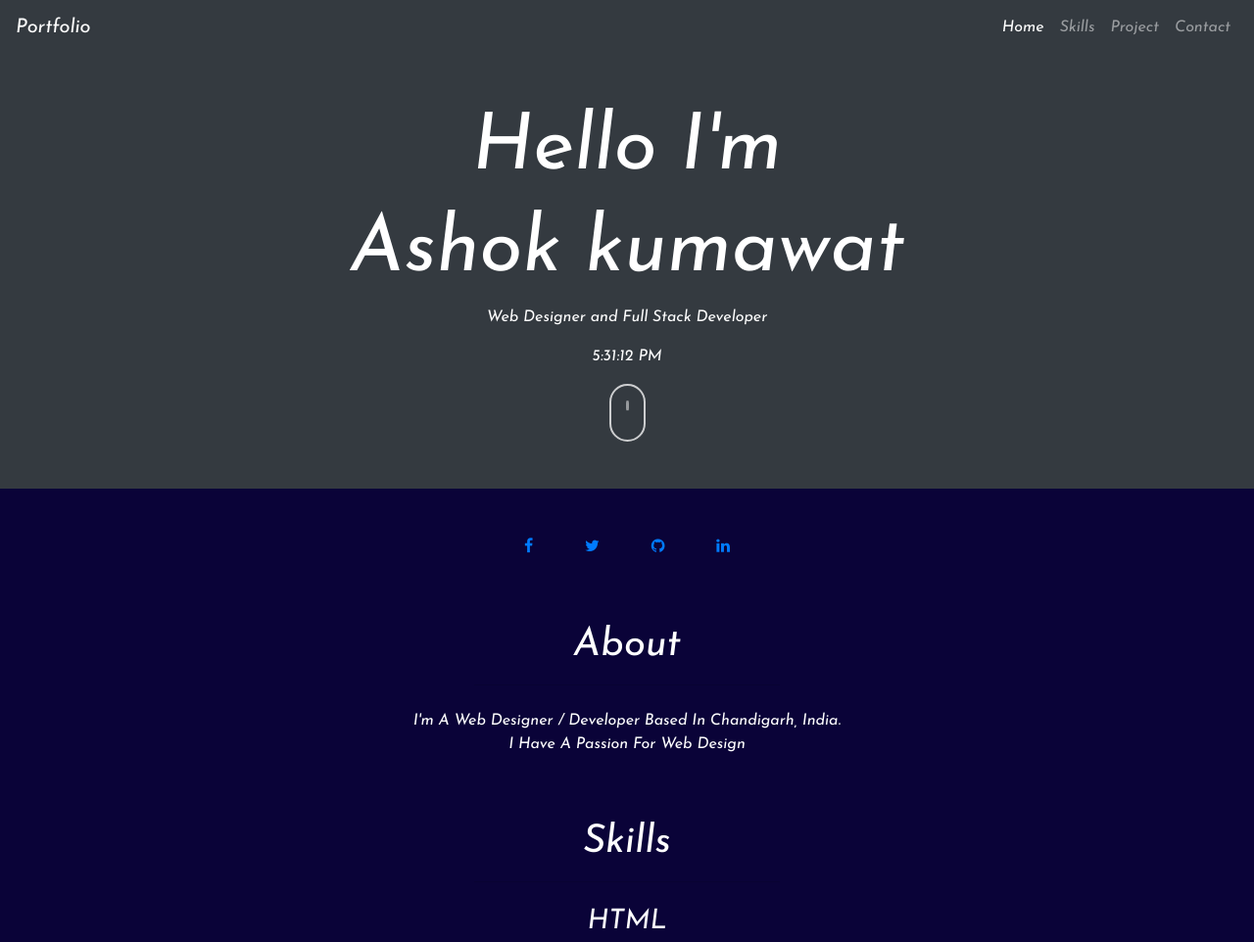
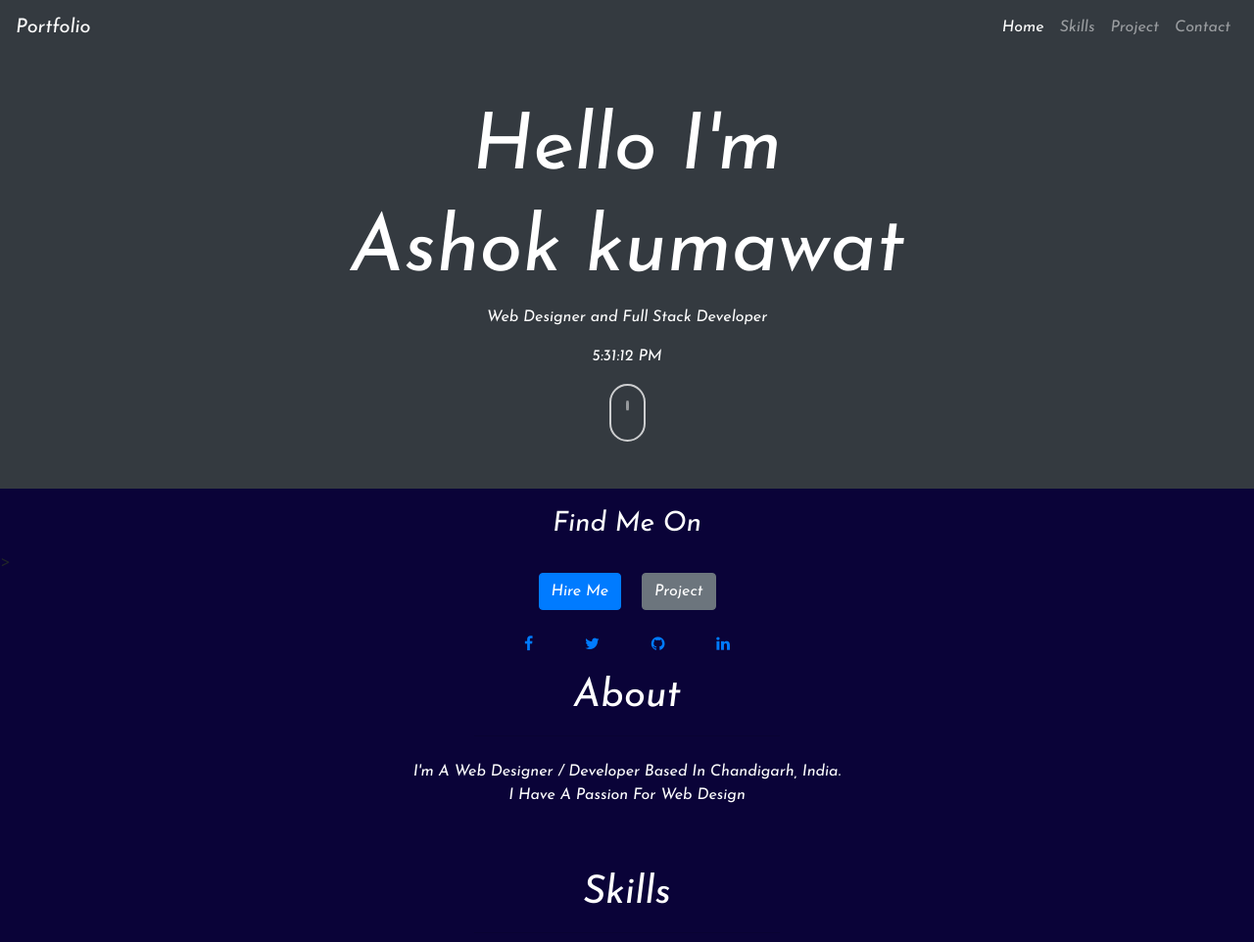
Before and after one commit to ASHOK1815/ashokportfolio.github.io, a plain HTML site: page index.html in a window 1280 px wide. Shown: the top 962 px of the page at 98% size. Drawn offline with nearby package versions, Linux system fonts and the light colour scheme; files that its build step writes are made by us from their sources.

Commit message:
adding button

```diff
--- a/index.html
+++ b/index.html
@@ -82,11 +82,12 @@
   				<div class="container-fluid bg-dark">
             	  	<article class="py-5 text-center text-white">
     	                        <div>
-           	                        <h3 class="display-4 ">	<div class="animated infinite pulse delay-2s">Hello I'm</div></h3>
-           	                        <h6 class="display-4"  ><div class="animated infinite pulse delay-2s">Ashok kumawat</div></h6>
+           	                        <h3 class="display-4">	<div class="animated  delay-2s">Hello I'm</div></h3>
+           	                        <h6 class="display-4"  ><div class="animated delay-2s">Ashok kumawat</div></h6>
            	                        <p >Web Designer and Full Stack Developer</p>
                                     <!-- this is the code of the dynamic clock-->
            	                          <p id="showclock"></p>
+
   <!-- this is the code of mouse coursel-->
 <center><section id="mouse">
     <div class="container-fluid ">
@@ -100,12 +101,24 @@
         </center>
         </section>
     </div>
-</article>
 
 
+</article>
+    <section >
+    <center><div class="container-fluid text-white">
+       <h3 id="find">  <div class="animated infinite heartBeat delay-2s">Find Me On</div></h3>
+     </div></center>
+    </section>>
+
+
+<section class="container-fluid">
+
+  <center><a href="mailto:rupender20@gmail.com"><button type="button" class="btn btn-primary mr-3"></a>Hire Me</button>
+<a href="#project"><button type="button" class="btn btn-secondary"></a>Project</button>
+</center>
 
 <!-- this is the coding part of the icon part-->
-  <section class="container-fluid pt-5">
+  <section class="container-fluid pt-4">
          <center> <div class="social-menu  ">
 
 
@@ -126,11 +139,13 @@
           </div></center>
 </section>
 
-	<p id="showclock"></p>
+
+</section>
+
 <!-- this is about part -->
 <section>
 	<div class="container-fluid">
-      					<h1 class="text-center text-capitalize pt-5 text-white">About</h1>
+      					<h1 class="text-center text-capitalize pt-3 text-white">About</h1>
          				<hr class="w-25 mx-auto pt-2">
 
 </section>
--- a/main.css
+++ b/main.css
@@ -1,3 +1,8 @@
+#find{
+
+  color: white;
+  padding-top: 20px;
+}
 
 
 
@@ -99,6 +104,7 @@
 
 
 
+
 @media only(min-width:500px)
 {
 
```
